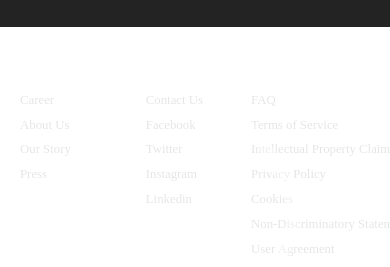
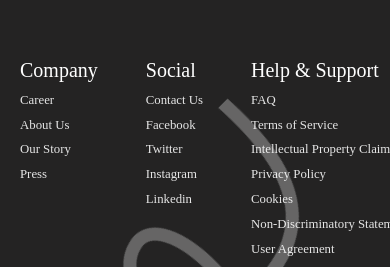
Before and after one commit to Blessdcode/move-logistics, a website: page public/index.html in a window 390 px wide. Shown: the part 7108-7375 px from the top of the page. Drawn offline with nearby package versions, Linux system fonts and the light colour scheme.

Commit message:
#change the bg on the footer

```diff
--- a/public/css/media.css
+++ b/public/css/media.css
@@ -310,7 +310,7 @@
 
 
     footer {
-        background: var(--Dark-Shade);
+        background: var(--footer);
         text-align: start;
         color: var(--White);
         /* height: 15rem; */
```
